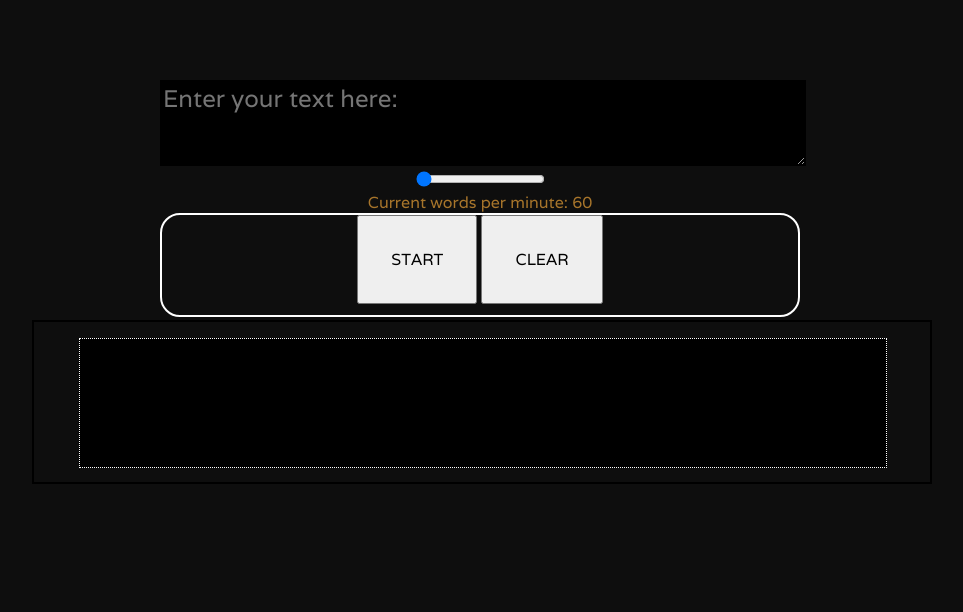
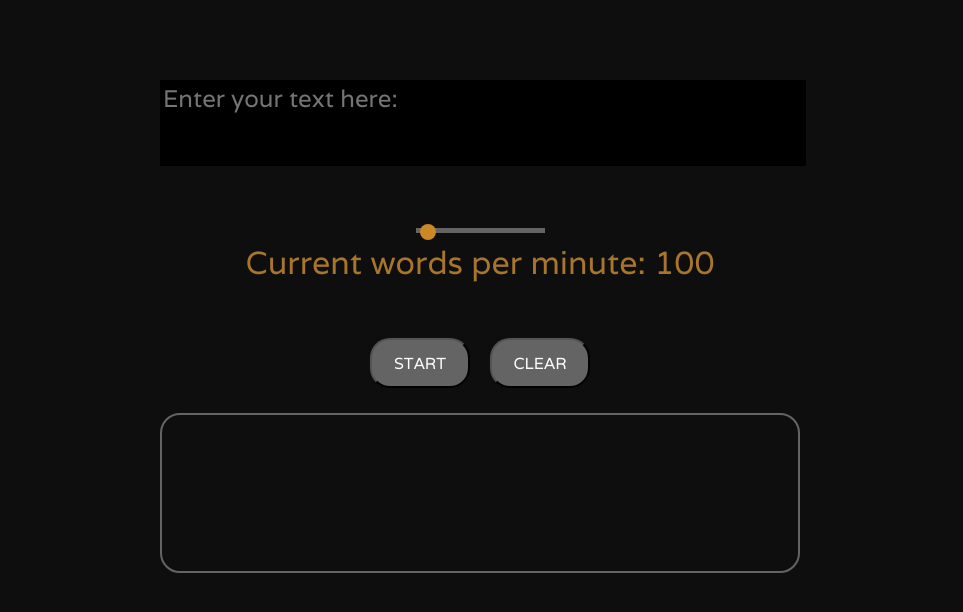
Before and after one commit to StuartCowley/webSpeedReader, a plain HTML site: page DIST/index.html in a window 1280 px wide. Shown: the whole page, without its empty margins (160-1123 px from the left). Drawn offline with Linux system fonts and the light colour scheme.

Commit message:
improved layout

```diff
--- a/DIST/index.html
+++ b/DIST/index.html
@@ -12,24 +12,18 @@
     <div class="user-input-section">
         <form>
             <textarea placeholder="Enter your text here:" id="text-input" type="text" class="user-input-section__text-box"></textarea>
-            <div class="slide-container center-content">
-                <input type="range" min="60" max="1000" value="60" class="center-content" id="speed-slider" step="20">
+            <div class="slide-container">
+                <input type="range" min="60" max="1000" value="100" id="speed-slider" step="20">
                 <div>Current words per minute: <span id="speed-value"></span></div>
             </div>
-            <div class="btn-box center-content">
+            <div class="btn-box">
                 <button class="btn" id="sub-button" onclick="logWords(document.getElementById('text-input').value)" type="button">START</button>
                 <button class="btn" value="clear" id="clear-button" onclick="clearInput()" type="button">CLEAR</button>
             </div>
         </form>
     </div>
 
-    <div class="container container--centered">
-        <div class="container__text-holder container__text-holder--centered">
-            <div class="container__text-holder--textbox">
-                <p id="text-output"></p>
-            </div>
-        </div>
-    </div>
+    <div class="output-container" id="text-output"></div>
     <script src="../main.js"></script>
 </body>
 </html>
--- a/DIST/scss/main.css
+++ b/DIST/scss/main.css
@@ -1,9 +1,4 @@
 @import url("https://fonts.googleapis.com/css?family=Varela&display=swap");
-.center-content {
-  text-align: center;
-  margin: auto;
-}
-
 * {
   margin: 0;
   font-family: 'Varela', sans-serif;
@@ -17,11 +12,17 @@ body {
 }
 
 .user-input-section {
+  min-width: 300px;
   width: 50vw;
   margin: auto;
 }
 
+.user-input-section .slide-container {
+  font-size: 2rem;
+}
+
 .user-input-section__text-box {
+  resize: none;
   display: inline-block;
   background-color: black;
   color: #ca8826;
@@ -34,51 +35,95 @@ body {
 }
 
 .btn-box {
-  border: 2px white solid;
-  border-radius: 20px;
-  min-height: 100px;
+  min-width: 300px;
+  width: 100%;
+  -webkit-box-sizing: border-box;
+          box-sizing: border-box;
+  display: -webkit-inline-box;
+  display: -ms-inline-flexbox;
+  display: inline-flex;
+  -webkit-box-pack: center;
+      -ms-flex-pack: center;
+          justify-content: center;
+  -webkit-box-align: center;
+      -ms-flex-align: center;
+          align-items: center;
+  height: 100px;
+  text-align: center;
+  margin: auto;
 }
 
 .btn-box .btn {
-  padding: 2rem;
+  outline: none;
+  background-color: #646464;
+  color: white;
+  width: 100px;
+  height: 50%;
+  border-radius: 20px;
+  margin-right: 20px;
+}
+
+.btn-box .btn:last-child {
+  margin-right: 0;
 }
 
 .slide-container {
   color: #a7752b;
+  text-align: center;
+  margin-top: 30px;
+  margin-bottom: 30px;
 }
 
-.container {
-  width: 70vw;
+.output-container {
+  -webkit-box-sizing: border-box;
+          box-sizing: border-box;
+  min-width: 300px;
+  width: 50vw;
+  min-height: 120px;
   height: 20vh;
-  border: 2px black solid;
+  border: 2px #646464 solid;
+  border-radius: 20px;
+  color: #646464;
+  margin-left: auto;
+  margin-right: auto;
+  display: -webkit-box;
+  display: -ms-flexbox;
+  display: flex;
+  -webkit-box-align: center;
+      -ms-flex-align: center;
+          align-items: center;
+  -webkit-box-pack: center;
+      -ms-flex-pack: center;
+          justify-content: center;
+  font-size: 4rem;
+  font-family: 'Varela', sans-serif;
 }
 
-.container__text-holder {
-  height: 80%;
-  width: 90%;
-  border: 1px white dotted;
-  background-color: black;
+input[type=range] {
+  -webkit-appearance: none;
 }
 
-.container__text-holder--centered {
-  position: absolute;
-  top: 10%;
-  left: 5%;
+input[type=range]::-webkit-slider-runnable-track {
+  width: 200px;
+  height: 5px;
+  background: #646464;
 }
 
-.container__text-holder--textbox {
-  font-size: 2rem;
-  font-family: 'Varela', sans-serif;
-  color: #646464;
-  text-align: center;
-  height: 100%;
-  padding-top: 1vh;
+input[type=range]::-webkit-slider-thumb {
+  -webkit-appearance: none;
+  border: none;
+  height: 16px;
+  width: 16px;
+  border-radius: 50%;
+  background: #ca8826;
+  margin-top: -4px;
 }
 
-.container--centered {
-  position: absolute;
-  margin: auto;
-  top: 40%;
-  left: 15%;
+input[type=range]:focus {
+  outline: none;
+}
+
+input[type=range]:focus::-webkit-slider-runnable-track {
+  background: #646464;
 }
 /*# sourceMappingURL=main.css.map */
--- a/DIST/scss/main.scss
+++ b/DIST/scss/main.scss
@@ -1,19 +1,12 @@
-$background: rgb(14, 14, 14);
-$text-background: black;
-$input-text: rgb(202, 136, 38);
-$fixed-text: rgb(167, 117, 43);
-$output-text: rgb(100, 100, 100);
-$border-box: white;
-
+// Colours
+$almostBlack: rgb(14, 14, 14);
+$black:rgb(0,0,0);
+$white: rgb(255,255,255);
+$grey: rgb(100, 100, 100);
+$lightGold: rgb(202, 136, 38);
+$darkGold: rgb(167, 117, 43);
 
 @import url('https://fonts.googleapis.com/css?family=Varela&display=swap');
-
-
-.center-content {
-    text-align: center;
-    margin: auto
-}
-
 
 * {
     margin: 0;
@@ -21,18 +14,23 @@ $border-box: white;
     font-size: 100%;
 }
 body {
-    background-color: $background;
+    background-color: $almostBlack;
     height: 100vh;
     width: 100vw;
 }
 
 .user-input-section{
+    min-width: 300px;
     width: 50vw;
     margin: auto;
+    .slide-container {
+        font-size: 2rem;
+    }
     &__text-box{
+        resize: none;
         display: inline-block;
-        background-color: $text-background;
-        color: $input-text;
+        background-color: $black;
+        color: $lightGold;
         border: solid 1px #000;
         width: 100%;
         min-height: 10vh;
@@ -43,45 +41,79 @@ body {
 }
 
 .btn-box {
-    border: 2px white solid;
-    border-radius: 20px;
-    min-height: 100px;
+    min-width: 300px;
+    width: 100%;
+    box-sizing: border-box;
+    display: inline-flex;
+    justify-content: center;
+    align-items: center;
+    height: 100px;
+    text-align: center;
+    margin: auto;
     .btn {
-        padding: 2rem;
+        outline: none;
+        background-color: $grey;
+        color: $white;
+        width: 100px;
+        height: 50%;
+        border-radius: 20px;
+        margin-right: 20px;
+        &:last-child {
+            margin-right: 0;
+        }
     }
 }
 
 .slide-container {
-    color: $fixed-text;
+    color: $darkGold;
+    text-align: center;
+    margin-top: 30px;
+    margin-bottom: 30px;
 }
 
-.container {
-    width: 70vw;
+.output-container {
+    box-sizing: border-box;
+    min-width: 300px;
+    width: 50vw;
+    min-height: 120px;
     height: 20vh;
-    border: 2px black solid;
-    &__text-holder{
-        height: 80%;
-        width: 90%;
-        border: 1px $border-box dotted;
-        background-color: $text-background;
-        &--centered {
-            position: absolute;
-            top: 10%;
-            left: 5%;
-        }
-        &--textbox{
-            font-size: 2rem;
-            font-family: 'Varela', sans-serif;
-            color: $output-text;
-            text-align: center;
-            height: 100%;
-            padding-top: 1vh;
-        }
-    }
-    &--centered {
-    position: absolute;
-    margin: auto;
-    top: 40%;
-    left: 15%
-    }
+    border: 2px $grey solid;
+    border-radius: 20px;
+    color: $grey;
+    margin-left: auto;
+    margin-right: auto;
+    display: flex;
+    align-items: center;
+    justify-content: center;
+    font-size: 4rem;
+    font-family: 'Varela', sans-serif;
 }
+
+
+input[type=range]{
+    -webkit-appearance: none;
+}
+
+input[type=range]::-webkit-slider-runnable-track {
+    width: 200px;
+    height: 5px;
+    background: $grey;
+}
+
+input[type=range]::-webkit-slider-thumb {
+    -webkit-appearance: none;
+    border: none;
+    height: 16px;
+    width: 16px;
+    border-radius: 50%;
+    background: $lightGold;
+    margin-top: -4px;
+}
+
+input[type=range]:focus {
+    outline: none;
+}
+
+input[type=range]:focus::-webkit-slider-runnable-track {
+    background: $grey;
+}
```
Also changed, not shown: 1 other file.
